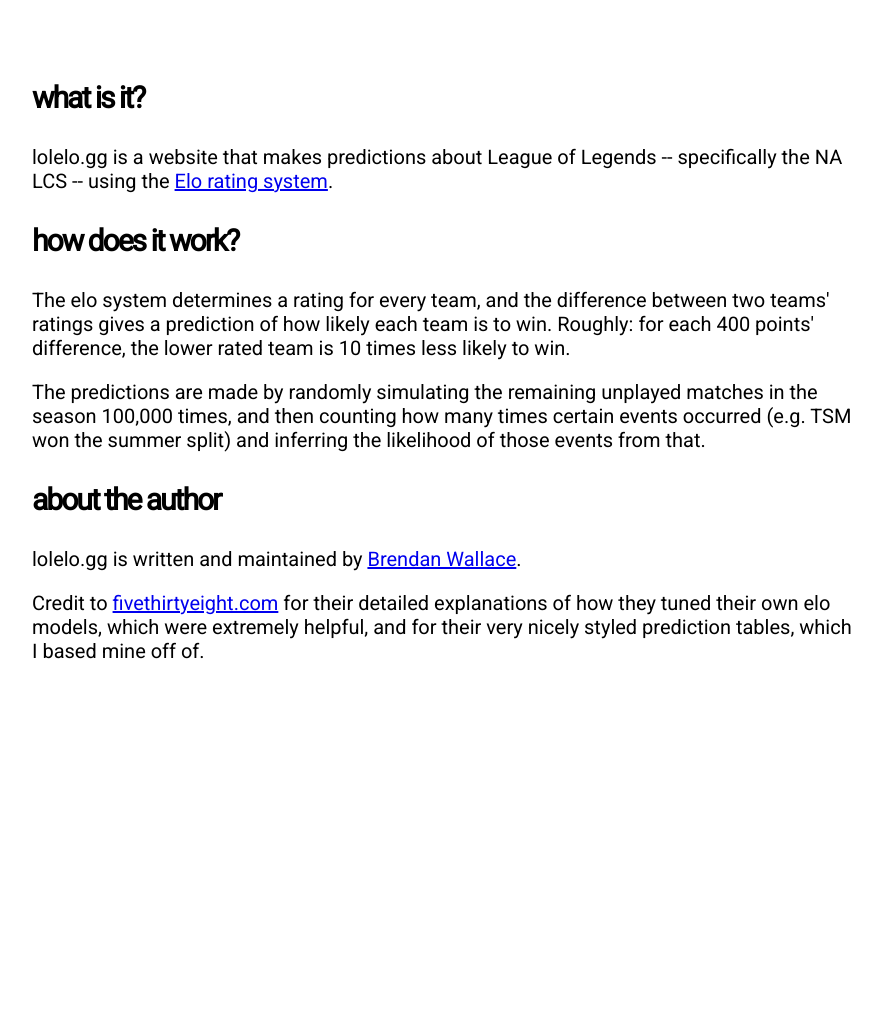
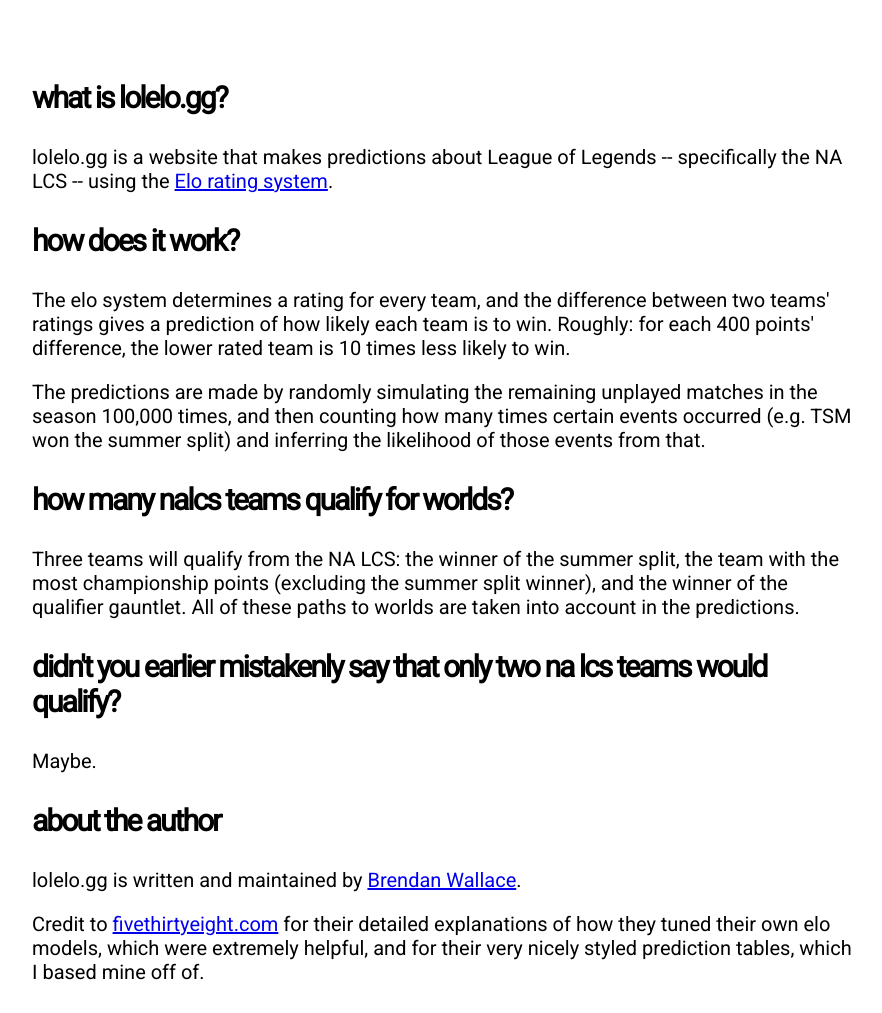
Before and after one commit to brendanwallace/lolelo, a Django app: page /about in a window 1280 px wide. Shown: the part 41-1054 px from the top of the page, without its empty margins (196-1078 px from the left). Before the commit the page ends 700 px from the top, so only its background shows below. Run offline with Django 3.2, Linux system fonts and the light colour scheme.

Commit message:
Update the about page

```diff
--- a/nalcs/templates/nalcs/about.html
+++ b/nalcs/templates/nalcs/about.html
@@ -3,7 +3,7 @@
 {% block content %}
 <div class="about">
     <p class="question">
-    What is it?
+    What is lolelo.gg?
     </p>
     <p class="answer">
     lolelo.gg is a website that makes predictions about League of Legends --
@@ -26,6 +26,21 @@
     the likelihood of those events from that.
     </p>
     <p class="question">
+    How many NALCS teams qualify for Worlds?
+    </p>
+    <p class="answer">
+    Three teams will qualify from the NA LCS: the winner of the summer split,
+    the team with the most championship points (excluding the summer split
+    winner), and the winner of the qualifier gauntlet. All of these paths to
+    worlds are taken into account in the predictions.
+    </p>
+    <p class="question">
+    Didn't you earlier mistakenly say that only two NA LCS teams would qualify?
+    </p>
+    <p class="answer">
+    Maybe.
+    </p>
+    <p class="question">
     About the author
     </p>
     <p class="answer">
```
